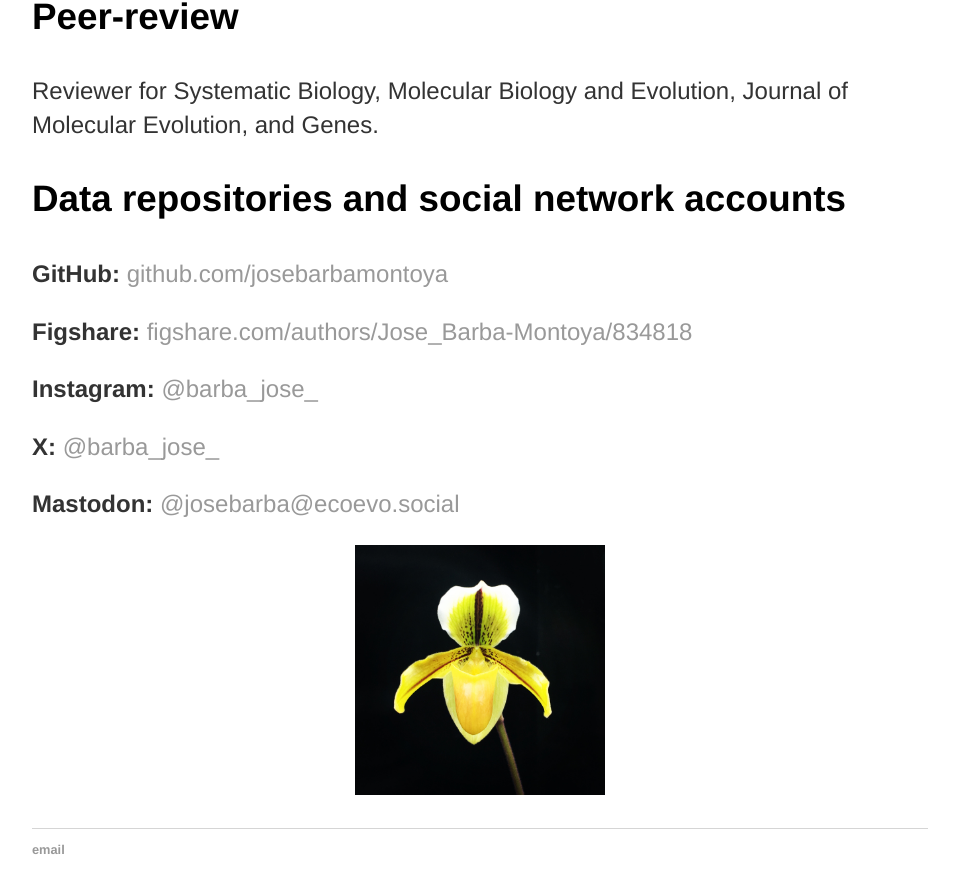
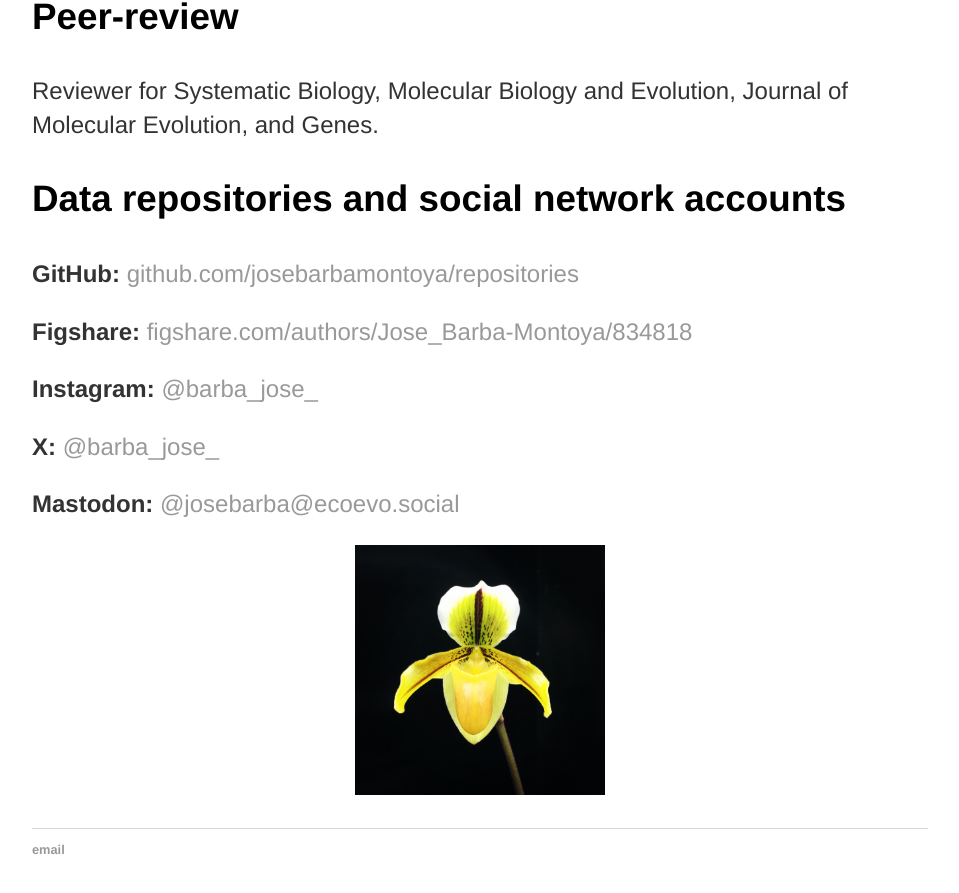
Before and after one commit to josebarbamontoya/josebarbamontoya.github.io, a Jekyll site: the page built from about/index.html, in a window 1280 px wide and 900 px high, scrolled down 5496 px. Shown: the top 893 px of the window, without its empty margins (160-1119 px from the left). Built offline with Jekyll 4.4.1, drawn with Linux system fonts in a browser that asks for light colours.

Commit message:
Update index.html

```diff
--- a/about/index.html
+++ b/about/index.html
@@ -65,7 +65,7 @@ title: Jose Barba-Montoya
 		<p>Reviewer for Systematic Biology, Molecular Biology and Evolution, Journal of Molecular Evolution, and Genes.</p>
 
 	<h3>Data repositories and social network accounts</h3>
-		<p><b>GitHub: </b> <a href="https://github.com/josebarbamontoya">github.com/josebarbamontoya</a></p>
+		<p><b>GitHub: </b> <a href="https://github.com/josebarbamontoya?tab=repositories">github.com/josebarbamontoya/repositories</a></p>
 		<p><b>Figshare: </b> <a href="https://figshare.com/authors/Jose_Barba-Montoya/834818">figshare.com/authors/Jose_Barba-Montoya/834818</a></p>
 		<p><b>Instagram: </b> <a href="https://www.instagram.com/barba_jose_/">@barba_jose_</a></p>
 		<p><b>X: </b> <a href="https://twitter.com/barba_jose_">@barba_jose_</a></p>
```
